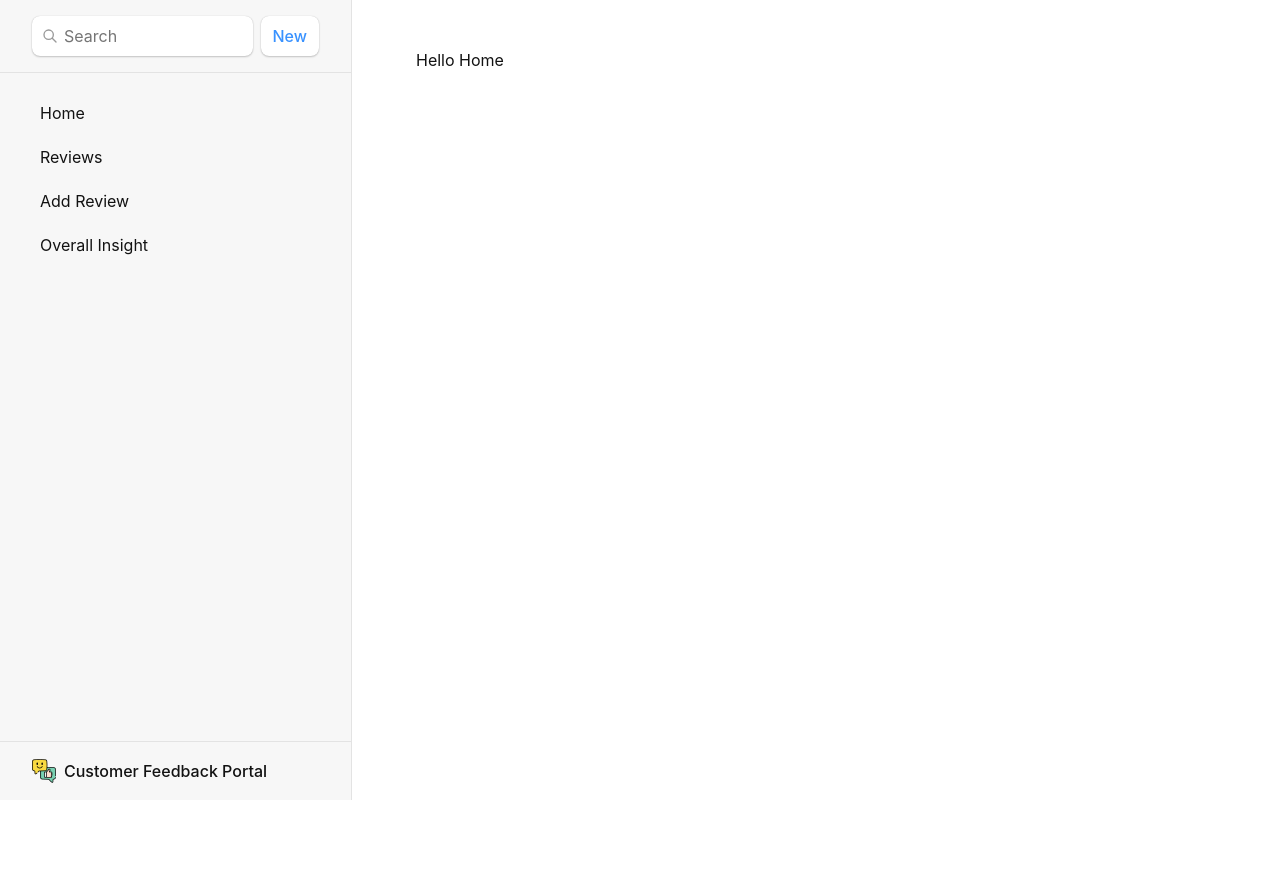
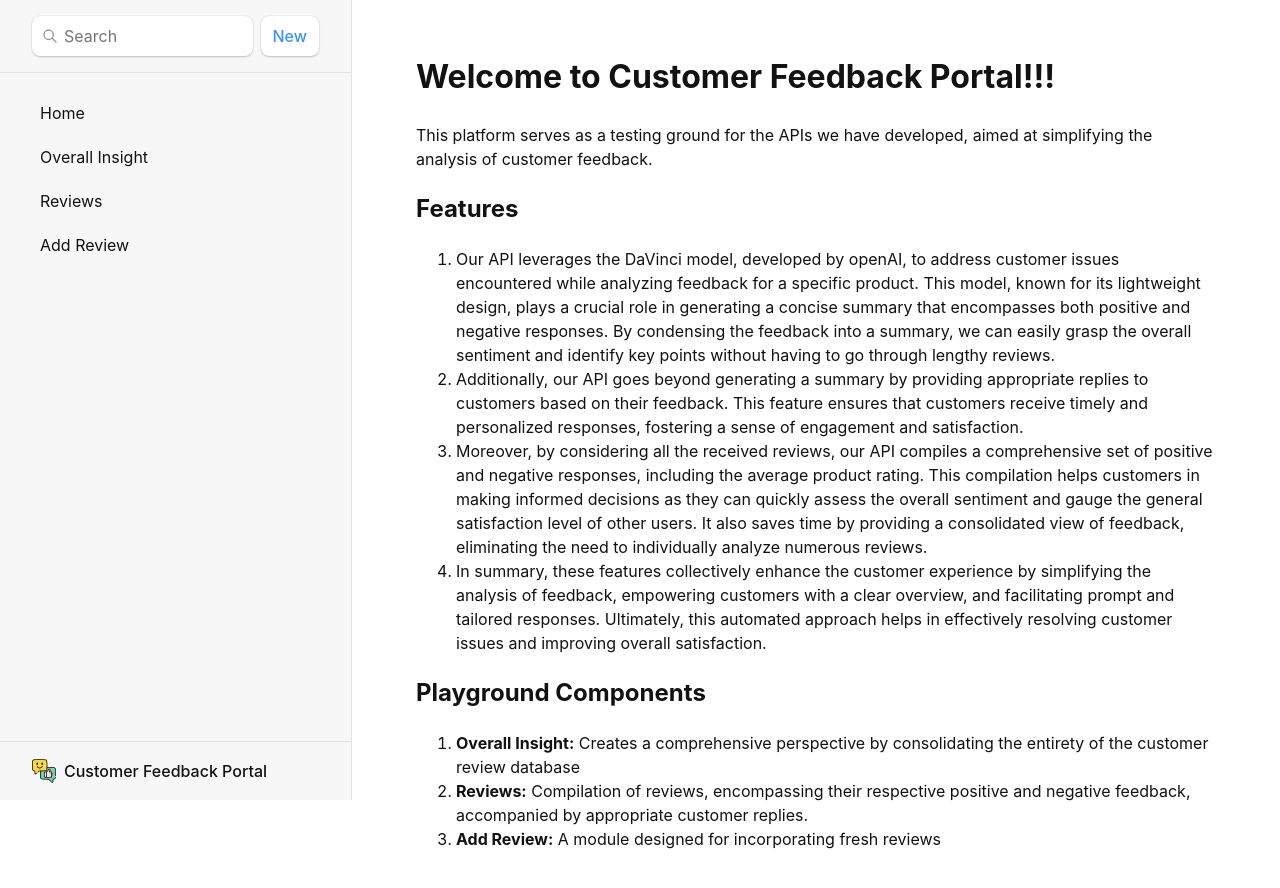
Before and after one commit to kushaangowda/feedback_portal, a React (Create React App) app: page /home in a window 1280 px wide. Shown: the top 888 px of the page. Before the commit the page ends 800 px from the top, so only its background shows below. Built offline with nearby package versions, Linux system fonts and the light colour scheme.

Commit message:
final changes

```diff
--- a/src/Constants.js
+++ b/src/Constants.js
@@ -1,3 +1,4 @@
-const BACKEND_URL = "http://127.0.0.1:5000";
+// const BACKEND_URL = "http://127.0.0.1:5000";
+const BACKEND_URL = "https://feedback-portal-backend.onrender.com";
 
 export { BACKEND_URL };
--- a/src/routes/Home.js
+++ b/src/routes/Home.js
@@ -1,7 +1,55 @@
 export default function Home() {
   return (
     <div className="Home">
-      <p>Hello Home</p>
+      <h1>Welcome to Customer Feedback Portal!!!</h1>
+      <p>
+        This platform serves as a testing ground for the APIs we have developed, aimed at
+        simplifying the analysis of customer feedback.
+      </p>
+      <h2>Features</h2>
+      <ol>
+        <li>
+          Our API leverages the DaVinci model, developed by openAI, to address customer issues
+          encountered while analyzing feedback for a specific product. This model, known for its
+          lightweight design, plays a crucial role in generating a concise summary that encompasses
+          both positive and negative responses. By condensing the feedback into a summary, we can
+          easily grasp the overall sentiment and identify key points without having to go through
+          lengthy reviews.
+        </li>
+        <li>
+          Additionally, our API goes beyond generating a summary by providing appropriate replies to
+          customers based on their feedback. This feature ensures that customers receive timely and
+          personalized responses, fostering a sense of engagement and satisfaction.
+        </li>
+        <li>
+          Moreover, by considering all the received reviews, our API compiles a comprehensive set of
+          positive and negative responses, including the average product rating. This compilation
+          helps customers in making informed decisions as they can quickly assess the overall
+          sentiment and gauge the general satisfaction level of other users. It also saves time by
+          providing a consolidated view of feedback, eliminating the need to individually analyze
+          numerous reviews.
+        </li>
+        <li>
+          In summary, these features collectively enhance the customer experience by simplifying the
+          analysis of feedback, empowering customers with a clear overview, and facilitating prompt
+          and tailored responses. Ultimately, this automated approach helps in effectively resolving
+          customer issues and improving overall satisfaction.
+        </li>
+      </ol>
+      <h2>Playground Components</h2>
+      <ol>
+        <li>
+          <strong>Overall Insight:</strong> Creates a comprehensive perspective by consolidating the
+          entirety of the customer review database
+        </li>
+        <li>
+          <strong>Reviews:</strong> Compilation of reviews, encompassing their respective positive
+          and negative feedback, accompanied by appropriate customer replies.
+        </li>
+        <li>
+          <strong>Add Review:</strong> A module designed for incorporating fresh reviews
+        </li>
+      </ol>
     </div>
   );
 }
--- a/src/routes/ReviewsOverall.js
+++ b/src/routes/ReviewsOverall.js
@@ -26,7 +26,7 @@ const Item = styled(Paper)(({ theme }) => ({
 }));
 
 export default function ReviewsOverall() {
-  const [avgr, setAvgr] = useState(5);
+  const [avgr, setAvgr] = useState(0);
   const [vals, setVals] = useState(["40%", "20%", "10%", "10%", "20%"]);
 
   useEffect(() => {
@@ -98,6 +98,7 @@ export default function ReviewsOverall() {
           <Button size="small">Learn More</Button>
         </CardActions>
       </Card>
+      {avgr > 0 && (
         <div
           style={{
             marginLeft: "2rem",
@@ -130,7 +131,11 @@ export default function ReviewsOverall() {
                   <div style={{ width: "100%" }}>
                     <h2>Rating Distribution</h2>
                     <div
-                    style={{ width: "100%", border: "1px solid rgba(0,0,0,0.6)", display: "flex" }}
+                      style={{
+                        width: "100%",
+                        border: "1px solid rgba(0,0,0,0.6)",
+                        display: "flex",
+                      }}
                     >
                       <div
                         style={{
@@ -218,6 +223,7 @@ export default function ReviewsOverall() {
             </Grid>
           </Box>
         </div>
+      )}
     </div>
   );
 }
--- a/src/routes/Root.js
+++ b/src/routes/Root.js
@@ -27,13 +27,13 @@ export default function Root() {
               <Link to={`/home`}>Home</Link>
             </li>
             <li>
+              <Link to={`/overall`}>Overall Insight</Link>
+            </li>
+            <li>
               <Link to={`/reviews`}>Reviews</Link>
             </li>
             <li>
               <Link to={`/playground`}>Add Review</Link>
-            </li>
-            <li>
-              <Link to={`/overall`}>Overall Insight</Link>
             </li>
           </ul>
         </nav>
```
Lines whose indentation alone changed are shown as unchanged.
